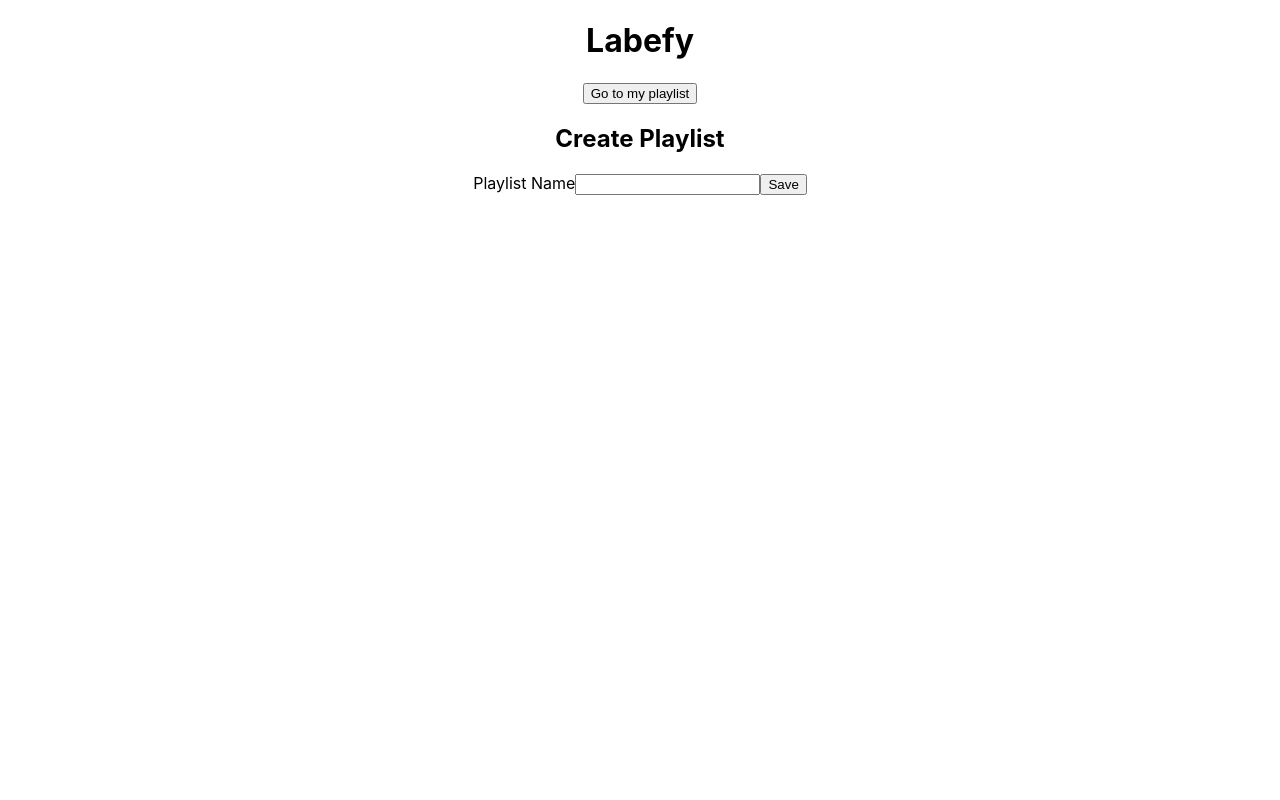
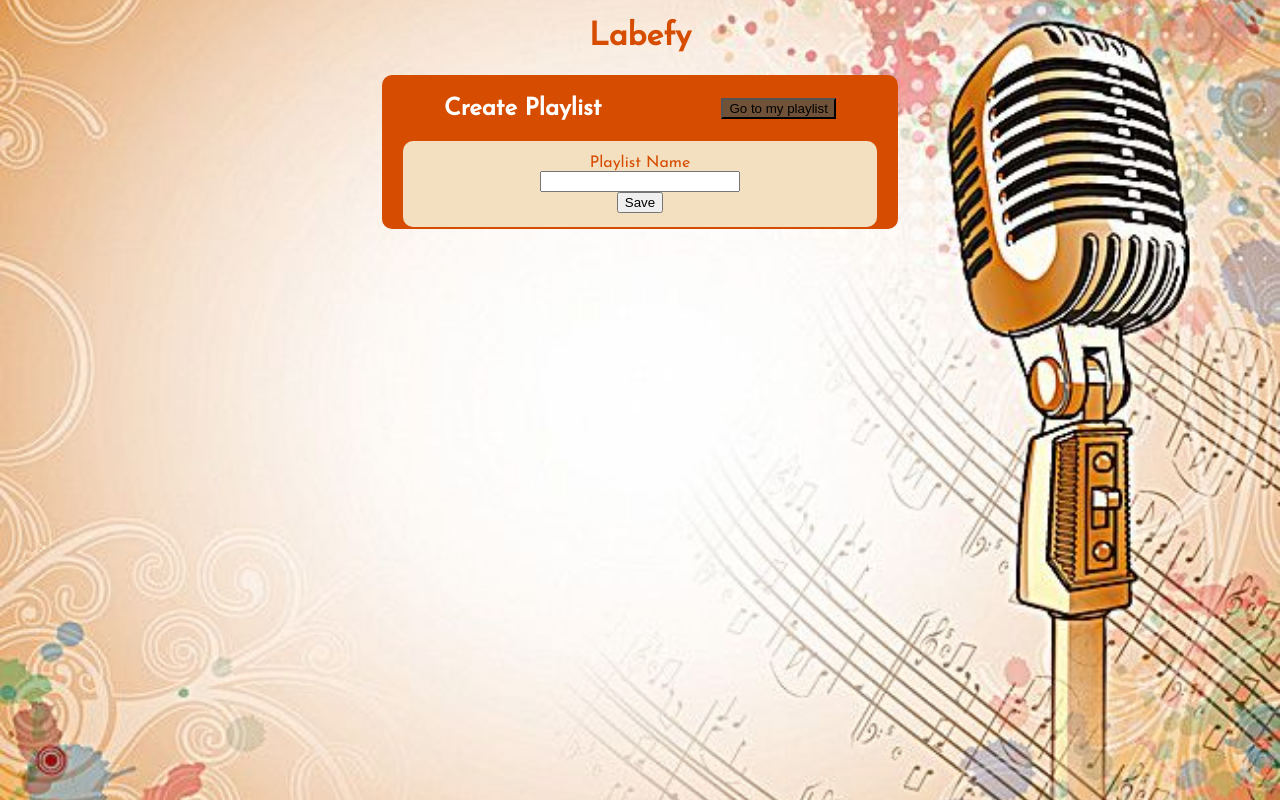
Before and after one commit to future4code/Alexandra-Alcantara, a React (Create React App) app in the folder semana7/labefy/: page / in a window 1280 px wide. Built offline with nearby package versions, Linux system fonts and the light colour scheme.

Commit message:
Estilizaçao iniciada.

```diff
--- a/semana7/labefy/src/App.css
+++ b/semana7/labefy/src/App.css
@@ -1,38 +1,26 @@
+@import url('https://fonts.googleapis.com/css?family=Josefin+Sans');
+
+body {
+  margin: 0;
+  padding: 0;
+  font-family: 'Josefin Sans', cursive  ;
+}
+
+  body::before {
+    background-image: url("./img/background.jpg");
+    background-size: cover;
+    background-repeat: no-repeat;
+    background-position: center;
+    content: '';
+    display: block;
+    position: fixed;
+    left: 0;
+    top: 0;
+    width: 100%;
+    height: 100%;
+    z-index: -1;
+}
+
 .App {
   text-align: center;
 }
-
-.App-logo {
-  height: 40vmin;
-  pointer-events: none;
-}
-
-@media (prefers-reduced-motion: no-preference) {
-  .App-logo {
-    animation: App-logo-spin infinite 20s linear;
-  }
-}
-
-.App-header {
-  background-color: #282c34;
-  min-height: 100vh;
-  display: flex;
-  flex-direction: column;
-  align-items: center;
-  justify-content: center;
-  font-size: calc(10px + 2vmin);
-  color: white;
-}
-
-.App-link {
-  color: #61dafb;
-}
-
-@keyframes App-logo-spin {
-  from {
-    transform: rotate(0deg);
-  }
-  to {
-    transform: rotate(360deg);
-  }
-}
--- a/semana7/labefy/src/App.js
+++ b/semana7/labefy/src/App.js
@@ -2,6 +2,11 @@ import './App.css';
 import React from 'react';
 import CreatePlaylistPage from "./pages/CreatePlaylistPage";
 import ListPlaylistPage from "./pages/ListPlaylistPage";
+import styled from "styled-components";
+
+const TituloH1 = styled.h1`
+  color: #d64c00;
+`;
 
 export default class App extends React.Component {
   state = {
@@ -15,7 +20,7 @@ export default class App extends React.Component {
   render() {
     return (
       <div className="App">
-        <h1>Labefy</h1>
+        <TituloH1>Labefy</TituloH1>
         {this.state.goToPlaylist && <ListPlaylistPage
           changePage={ this.changePage }/>}
         {!this.state.goToPlaylist && <CreatePlaylistPage
--- a/semana7/labefy/src/pages/CreatePlaylistPage.js
+++ b/semana7/labefy/src/pages/CreatePlaylistPage.js
@@ -1,6 +1,46 @@
 import axios from 'axios';
 import React from 'react';
 import { baseUrl, axiosConfig } from "../parameters";
+import styled from "styled-components";
+
+const Button = styled.button`
+    background-color: #705239;
+`;
+
+const MainContainer = styled.div`
+    background-color: #d64c00;
+    border-radius: 10px;
+    width: 40vw;
+    height: 150px;
+    margin: 0 auto;
+    padding: 2px;
+    display: flex;
+    flex-direction: column;
+`;
+
+const PlaylistContainer = styled.div`
+    background-color: #f3e0c0;
+    width: 37vw;
+    height: 19vh;
+    margin: 0 auto;
+    border-radius: 10px;
+    display: flex;
+    flex-direction: column;
+    justify-content: center;
+    align-items: center;
+    color: #d64c00;
+`;
+
+const Input = styled.input`
+    width: 15vw;
+`;
+
+const HeaderCreate = styled.div`
+    display: flex;
+    justify-content: space-around;
+    align-items: center;
+    color: #FFFFFF;
+`;
 
 export default class CreatePlaylistPage extends React.Component {
     state = {
@@ -27,16 +67,20 @@ export default class CreatePlaylistPage extends React.Component {
 
     render() {
         return(
-            <div>
-                <button onClick={this.props.changePage}>Go to my playlist</button>
+            <MainContainer>
+                <HeaderCreate>
                     <h2>Create Playlist</h2>
+                    <Button onClick={this.props.changePage}>Go to my playlist</Button>
+                </HeaderCreate>
+                <PlaylistContainer>
                     <label>Playlist Name</label>
-                <input
+                    <Input
                     value={ this.state.name }
                     onChange={this.handleName}
                     />
                     <button onClick={ this.createPlaylist }>Save</button>
-            </div>
+                </PlaylistContainer>
+            </MainContainer>
         )
     }
 }
```
Also changed, not shown: semana7/labefy/src/img/background.jpg (added). Lines whose indentation alone changed are shown as unchanged.
